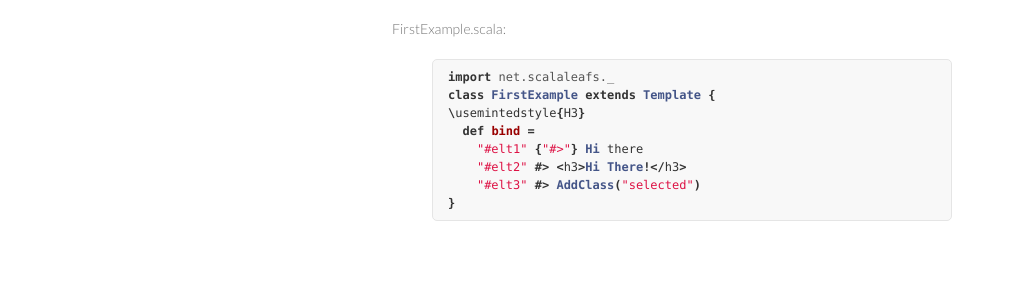
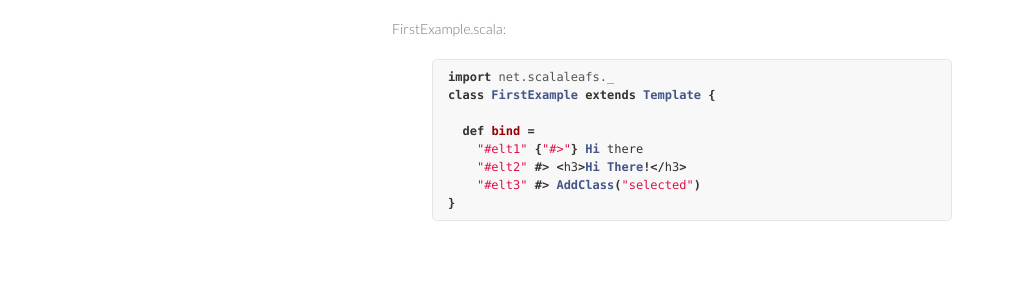
Before and after one commit to scalastuff/scalaleafs, a Jekyll site: the page built from first-steps.md, in a window 1280 px wide. Shown: the part 298-595 px from the top of the page, without its empty margins (128-1151 px from the left). Built offline with Jekyll 4.4.1, drawn with Linux system fonts in a browser that asks for light colours.

Commit message:
Updated first-steps.md

```diff
--- a/first-steps.md
+++ b/first-steps.md
@@ -16,7 +16,7 @@
 {% highlight scala %}
 import net.scalaleafs._
 class FirstExample extends Template {
-\usemintedstyle{H3}
+{{ blog_post.body|markdown}}
   def bind =
     "#elt1" {"#>"} Hi there
     "#elt2" #> <h3>Hi There!</h3>
```
